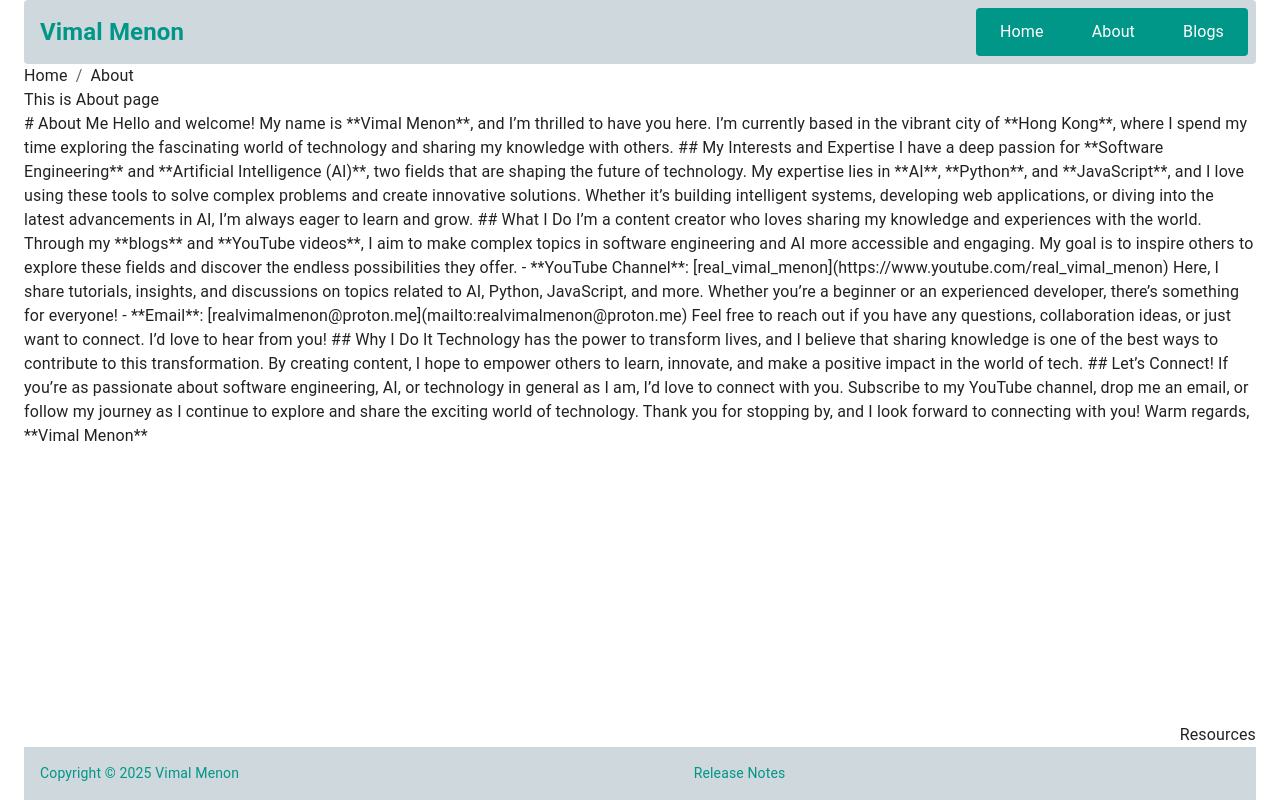
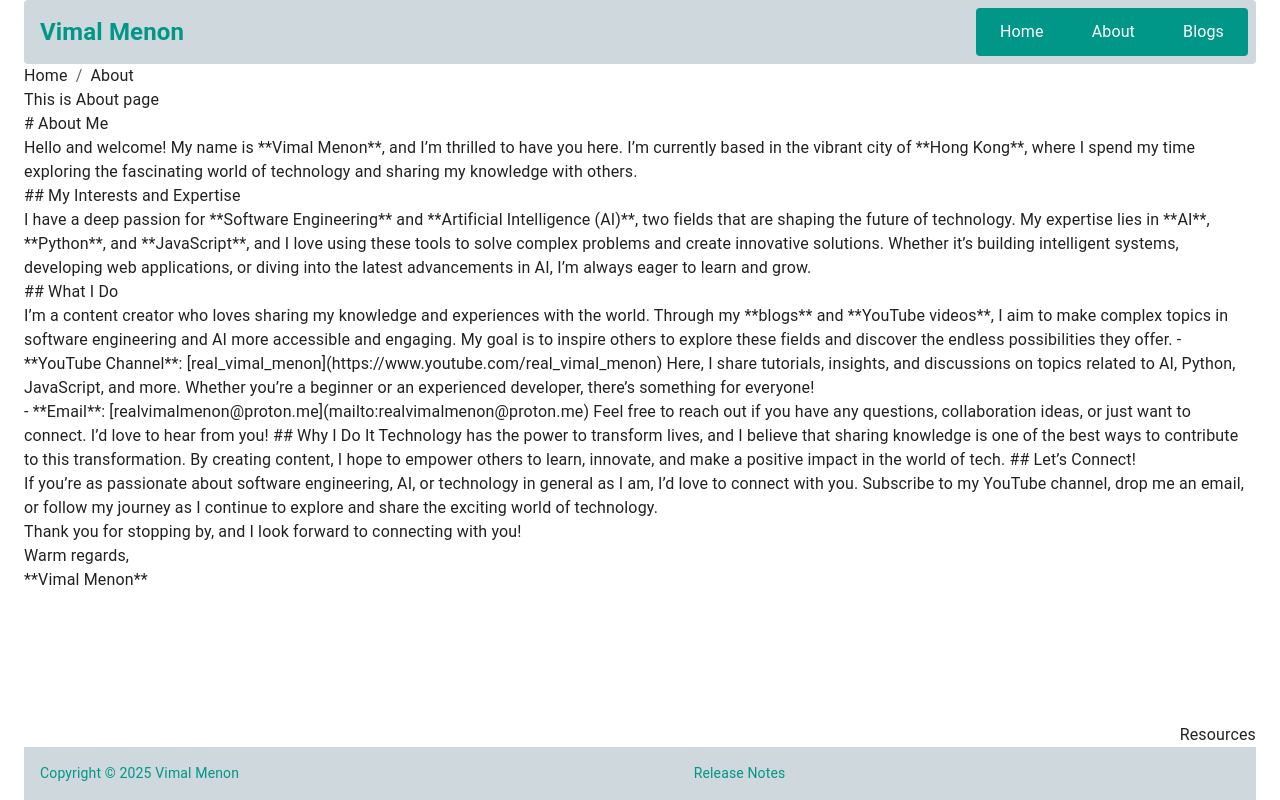
Before and after one commit to vimalmenon/vimalmenon.github.io, a Next.js app: page /about in a window 1280 px wide. Built offline with nearby package versions, Linux system fonts and the light colour scheme; what @mui/material-nextjs would draw is missing.

Commit message:
updated Page

```diff
--- a/src/app/about/page.tsx
+++ b/src/app/about/page.tsx
@@ -14,31 +14,45 @@ const Page: React.FC = () => {
       <Breadcrumbs navigation={Navigation.About} />
       <div>This is About page</div>
       <div>
-        # About Me Hello and welcome! My name is **Vimal Menon**, and I’m thrilled to have you here.
-        I’m currently based in the vibrant city of **Hong Kong**, where I spend my time exploring
-        the fascinating world of technology and sharing my knowledge with others. ## My Interests
-        and Expertise I have a deep passion for **Software Engineering** and **Artificial
-        Intelligence (AI)**, two fields that are shaping the future of technology. My expertise lies
-        in **AI**, **Python**, and **JavaScript**, and I love using these tools to solve complex
-        problems and create innovative solutions. Whether it’s building intelligent systems,
-        developing web applications, or diving into the latest advancements in AI, I’m always eager
-        to learn and grow. ## What I Do I’m a content creator who loves sharing my knowledge and
-        experiences with the world. Through my **blogs** and **YouTube videos**, I aim to make
-        complex topics in software engineering and AI more accessible and engaging. My goal is to
-        inspire others to explore these fields and discover the endless possibilities they offer. -
-        **YouTube Channel**: [real_vimal_menon](https://www.youtube.com/real_vimal_menon) Here, I
-        share tutorials, insights, and discussions on topics related to AI, Python, JavaScript, and
-        more. Whether you’re a beginner or an experienced developer, there’s something for everyone!
+        # About Me
+        <div>
+        Hello and welcome! My name is **Vimal Menon**, and I’m thrilled to have you here. I’m currently based in the
+          vibrant city of **Hong Kong**, where I spend my time exploring the fascinating world of
+          technology and sharing my knowledge with others.
+        </div>
+        ## My Interests and Expertise
+        <div>
+          I have a deep passion for **Software Engineering** and **Artificial Intelligence (AI)**,
+          two fields that are shaping the future of technology. My expertise lies in **AI**,
+          **Python**, and **JavaScript**, and I love using these tools to solve complex problems and
+          create innovative solutions. Whether it’s building intelligent systems, developing web
+          applications, or diving into the latest advancements in AI, I’m always eager to learn and
+          grow.{' '}
+        </div>
+        ## What I Do
+        <div>
+          I’m a content creator who loves sharing my knowledge and experiences with the world.
+          Through my **blogs** and **YouTube videos**, I aim to make complex topics in software
+          engineering and AI more accessible and engaging. My goal is to inspire others to explore
+          these fields and discover the endless possibilities they offer. - **YouTube Channel**:
+          [real_vimal_menon](https://www.youtube.com/real_vimal_menon) Here, I share tutorials,
+          insights, and discussions on topics related to AI, Python, JavaScript, and more. Whether
+          you’re a beginner or an experienced developer, there’s something for everyone!
+        </div>
         - **Email**: [realvimalmenon@proton.me](mailto:realvimalmenon@proton.me) Feel free to reach
         out if you have any questions, collaboration ideas, or just want to connect. I’d love to
         hear from you! ## Why I Do It Technology has the power to transform lives, and I believe
         that sharing knowledge is one of the best ways to contribute to this transformation. By
         creating content, I hope to empower others to learn, innovate, and make a positive impact in
-        the world of tech. ## Let’s Connect! If you’re as passionate about software engineering, AI,
-        or technology in general as I am, I’d love to connect with you. Subscribe to my YouTube
-        channel, drop me an email, or follow my journey as I continue to explore and share the
-        exciting world of technology. Thank you for stopping by, and I look forward to connecting
-        with you! Warm regards, **Vimal Menon**
+        the world of tech. ## Let’s Connect!
+        <div>
+          If you’re as passionate about software engineering, AI, or technology in general as I am,
+          I’d love to connect with you. Subscribe to my YouTube channel, drop me an email, or follow
+          my journey as I continue to explore and share the exciting world of technology.
+        </div>
+        <div>Thank you for stopping by, and I look forward to connecting with you! </div>
+        <div>Warm regards,</div>
+        <div>**Vimal Menon**</div>
       </div>
     </Box>
   );
```
Also changed, not shown: 1 other file (tests, documents, lock files or other folders).
